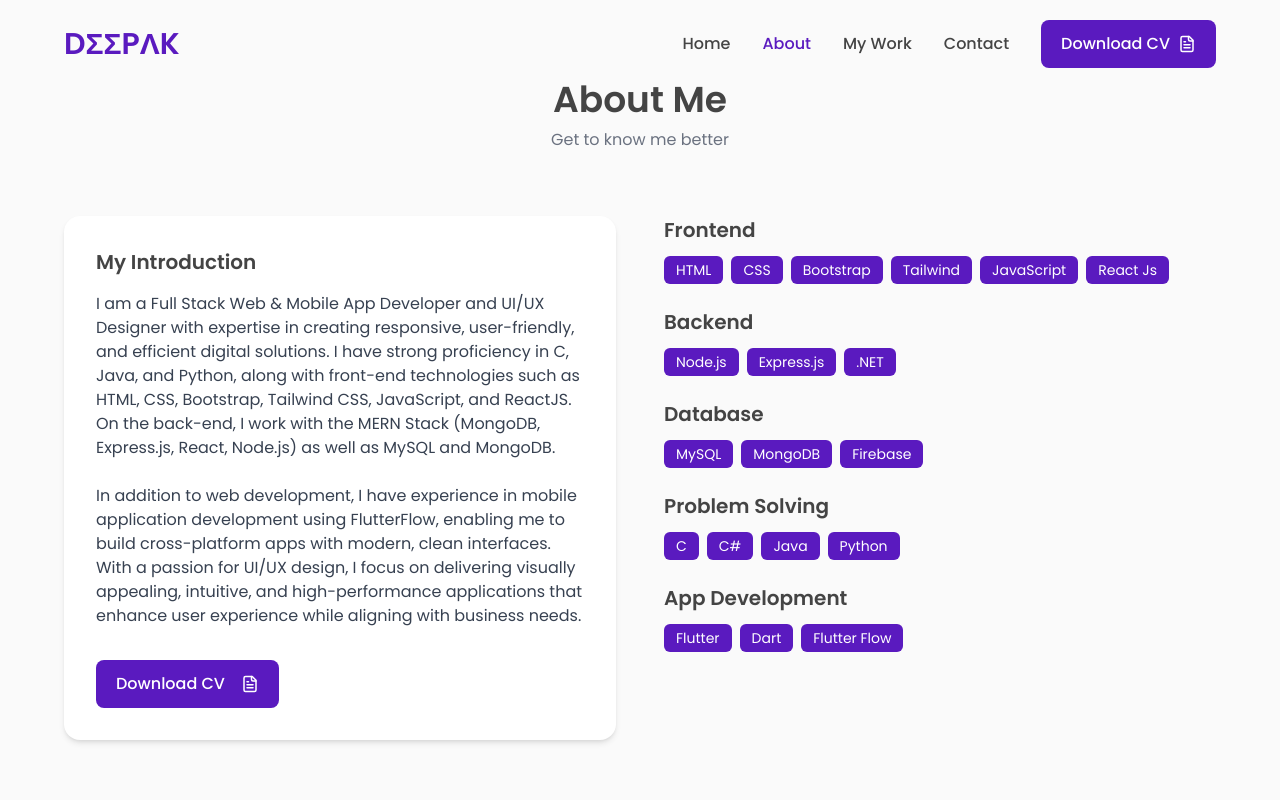
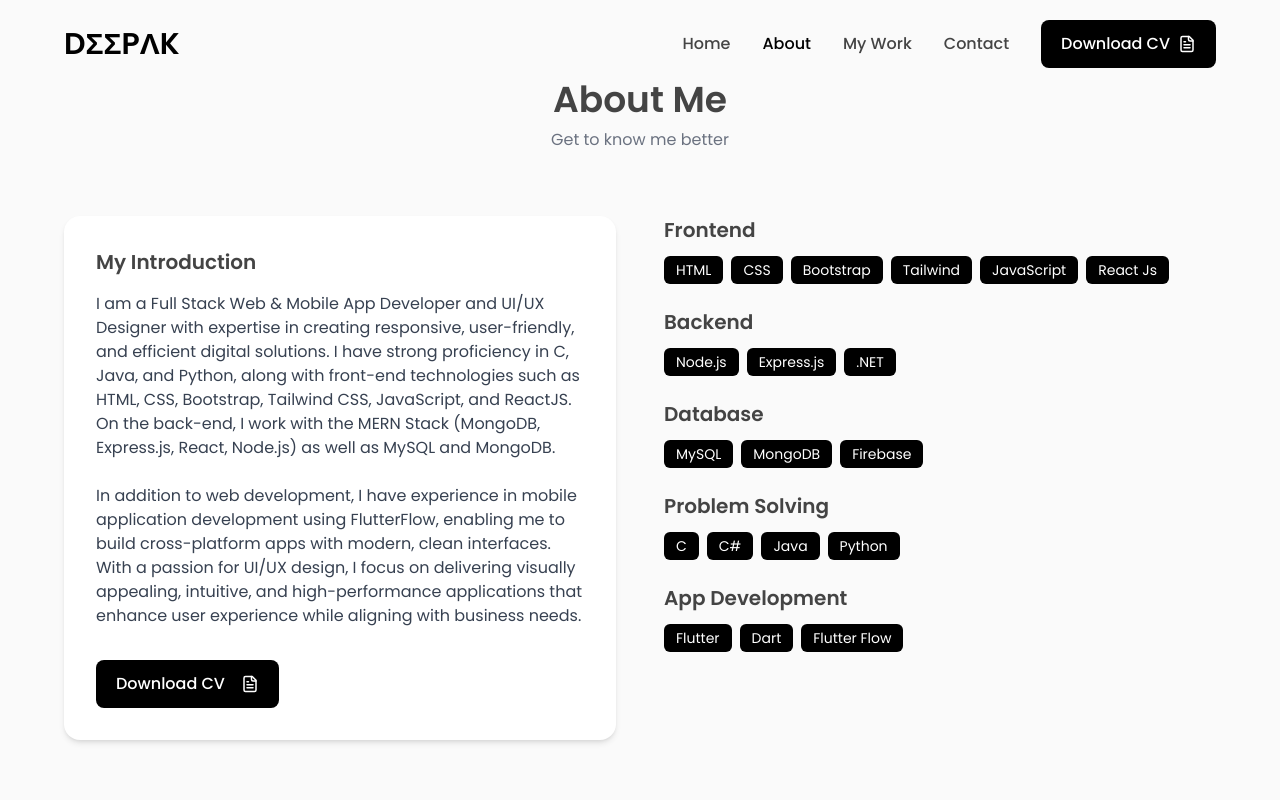
Before and after one commit to Deepak5556/ReactPortfolio, a React (Vite) app: page /about in a window 1280 px wide. Shown: the top 800 px of the page. Built offline with nearby package versions, Linux system fonts and the light colour scheme.

Commit message:
Update:Photo,Theme

```diff
--- a/src/Assets/image.js
+++ b/src/Assets/image.js
@@ -7,6 +7,7 @@ import byts from "../Assets/byts.png";
 import weatherapp from "../Assets/weatherapp.png"
 import snaplearn from "../Assets/snaplearn.png"
 import JobPortal from "../Assets/JobPortal.jpg"
+import ProfileImage from "../Assets/Profile/ProfileImage.jpg"
 const image = {
   dhruva: dhruva,
   cognito: cognito,
@@ -16,7 +17,8 @@ const image = {
   byts: byts,
   weatherapp : weatherapp,
   snaplearn : snaplearn,
-  JobPortal : JobPortal
+  JobPortal : JobPortal,
+  ProfileImg :ProfileImage
 
 };
 export default image;
--- a/src/components/Hero.jsx
+++ b/src/components/Hero.jsx
@@ -10,7 +10,7 @@ import {
   FileText,
 } from "lucide-react";
 import { motion } from "framer-motion";
-import deepak from "../Assets/Deepak.png";
+import deepak from "../Assets/Profile/ProfileImage.jpg";
 import resume from "../Assets/DeepakkumarV.pdf";
 
 const Hero = () => {
--- a/tailwind.config.js
+++ b/tailwind.config.js
@@ -4,7 +4,8 @@ export default {
   theme: {
     extend: {
       colors: {
-        primary: '#5a1abf',
+        // primary: '#5a1abf',
+        primary: '#000000',
         secondary: '#00B5E7',
         dark: '#444444',
         light: '#FAFAFA',
```
Also changed, not shown: src/Assets/Profile/-d1ysea.png (added), src/Assets/Profile/ProfileImage.jpg (added).
